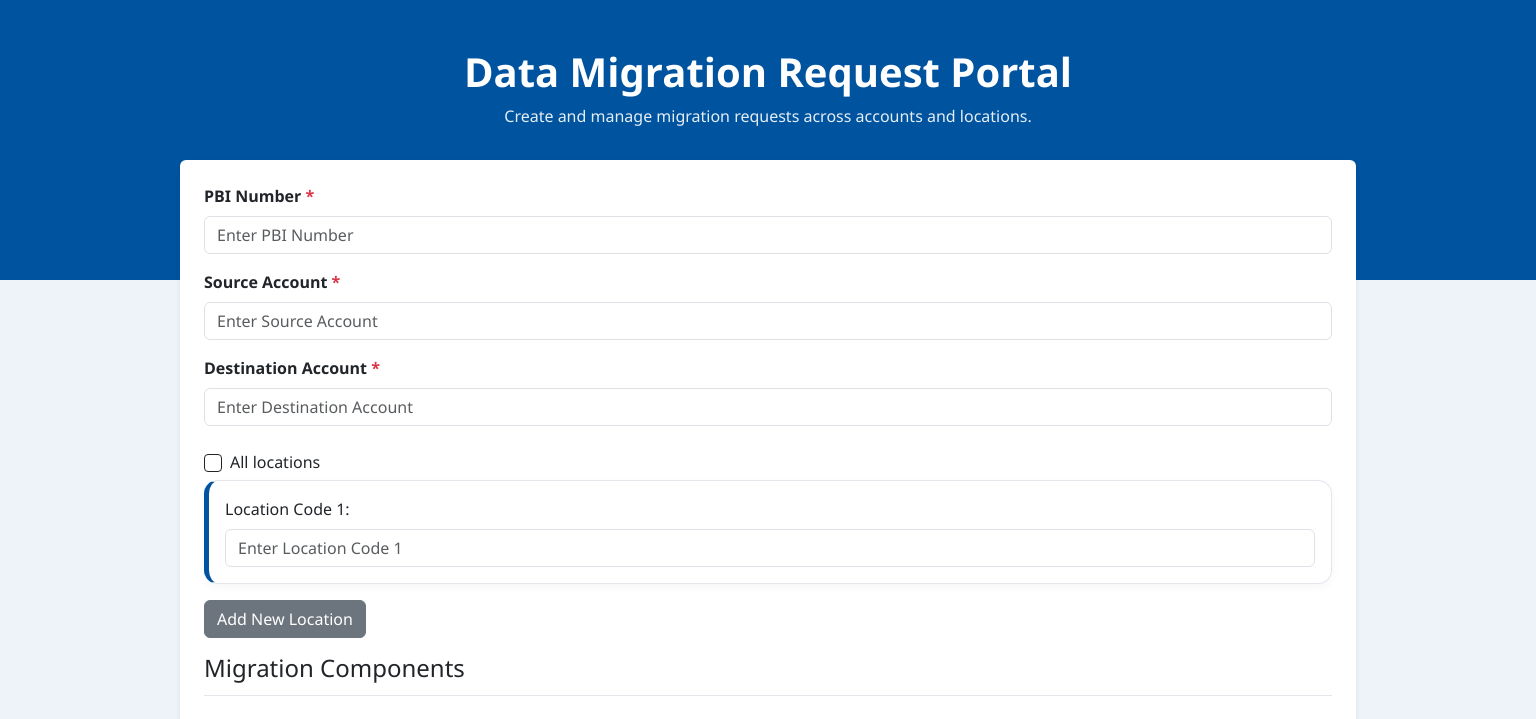
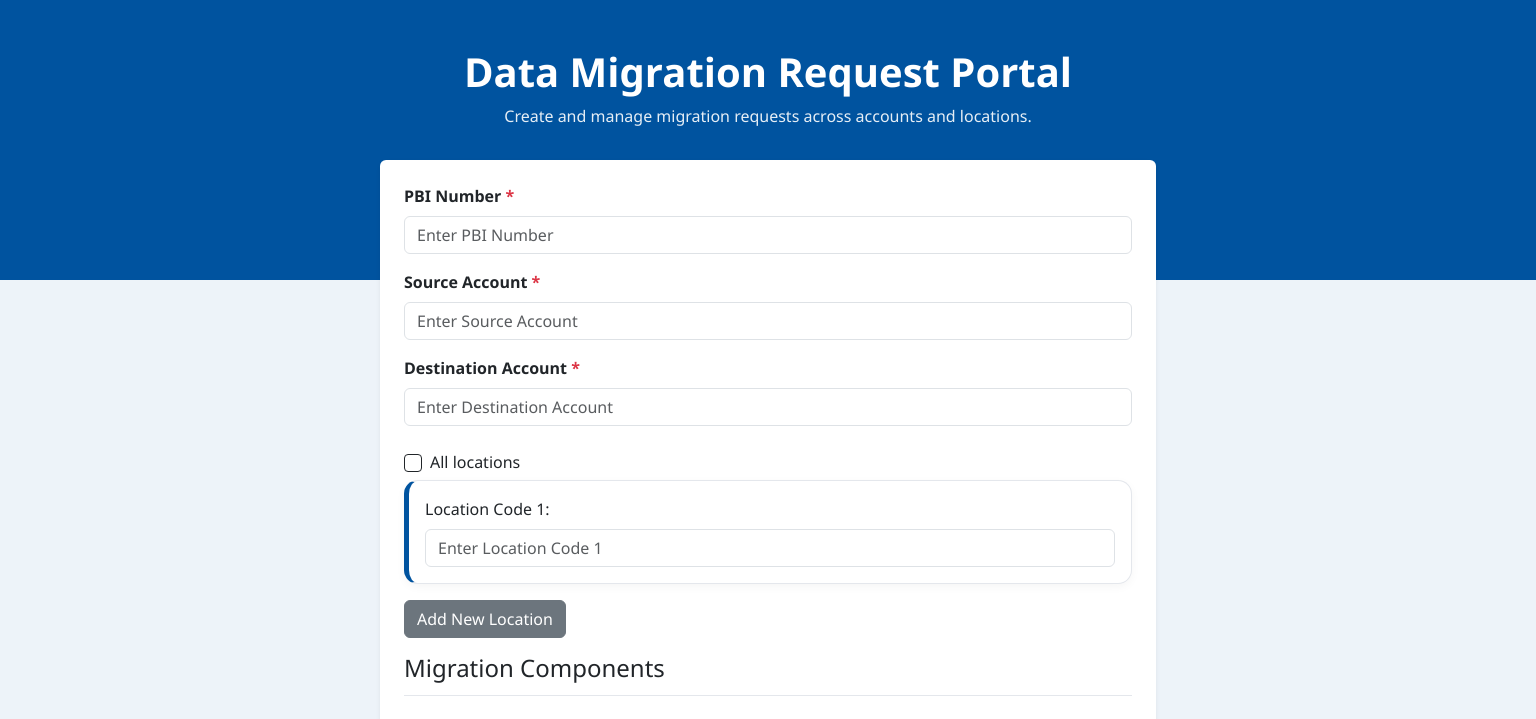
Before and after one commit to NotYuvrajSingh/DataMigrator, an Angular app in the folder Migrator/: page / in a window 1536 px wide. Shown: the top 719 px of the page. Built offline with nearby package versions, Linux system fonts and the light colour scheme.

Commit message:
Updated Styles

```diff
--- a/Migrator/src/styles.css
+++ b/Migrator/src/styles.css
@@ -49,19 +49,19 @@ body {
 
 @media (min-width: 992px) {
     .container {
-        max-width: 960px;
+        max-width: 800px;
     }
 }
 
 @media (min-width: 1200px) {
     .container {
-        max-width: 1000px;
+        max-width: 800px;
     }
 }
 
 @media (min-width: 1400px) {
     .container {
-        max-width: 1200px;
+        max-width: 800px;
     }
 }
 
```
